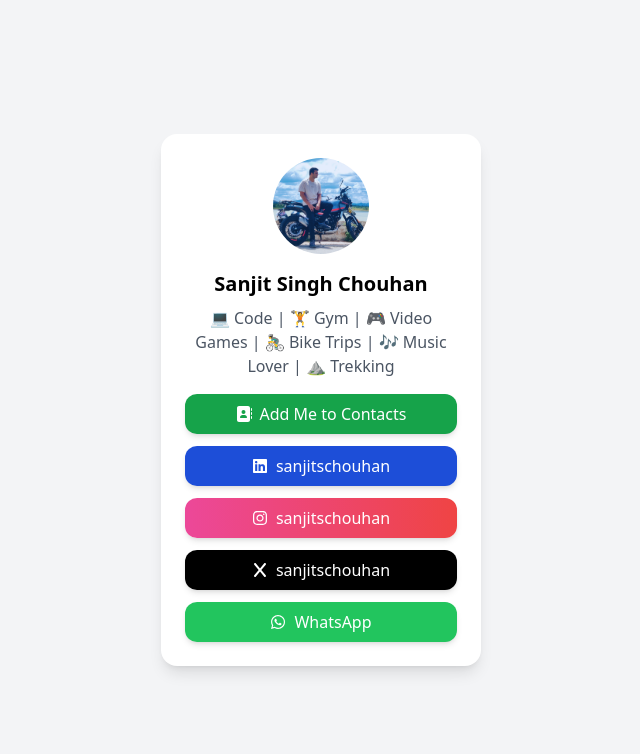
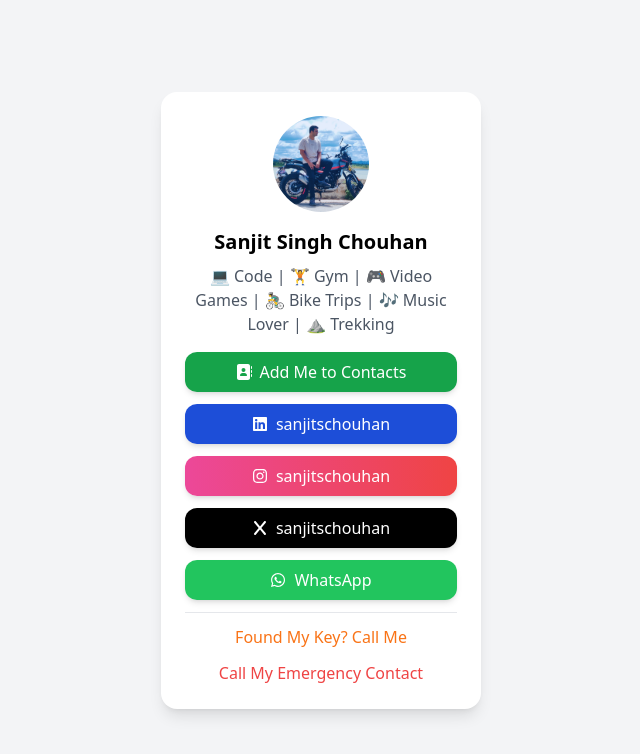
Before and after one commit to sanjitschouhan/sanjitschouhan.github.io, a React (Create React App) app: page / in a window 1280 px wide. Shown: the top 754 px of the page, without its empty margins (319-959 px from the left). Built offline with nearby package versions, Linux system fonts and the light colour scheme.

Commit message:
Added emergency calling buttons

```diff
--- a/src/components/DigitalBusinessCard.js
+++ b/src/components/DigitalBusinessCard.js
@@ -1,6 +1,6 @@
 import React, { useEffect, useState } from "react";
 import profileImage from "../profile.jpg";
-import { FaLinkedin, FaInstagram, FaWhatsapp, FaAddressBook, FaX } from "react-icons/fa6";
+import { FaLinkedin, FaInstagram, FaWhatsapp, FaAddressBook, FaX, FaPhone } from "react-icons/fa6";
 
 export default function DigitalBusinessCard() {
   // Detect system theme
@@ -47,6 +47,13 @@ export default function DigitalBusinessCard() {
           <a href="https://wa.me/916303338982" target="_blank" className="flex items-center justify-center w-full bg-green-500 dark:bg-green-400 text-white py-2 rounded-xl shadow-md space-x-2">
             <FaWhatsapp /> <span>WhatsApp</span>
           </a>
+          <hr />
+          <a href="tel:+91 6303338982" className="flex items-center justify-center w-full text-orange-500 dark:text-orange-400">
+            Found My Key? Call Me
+          </a>
+          <a href="tel:+91 8074548058" className="flex items-center justify-center w-full text-red-500 dark:text-red-400">
+            Call My Emergency Contact
+          </a>
         </div>
       </div>
     </div>
```
